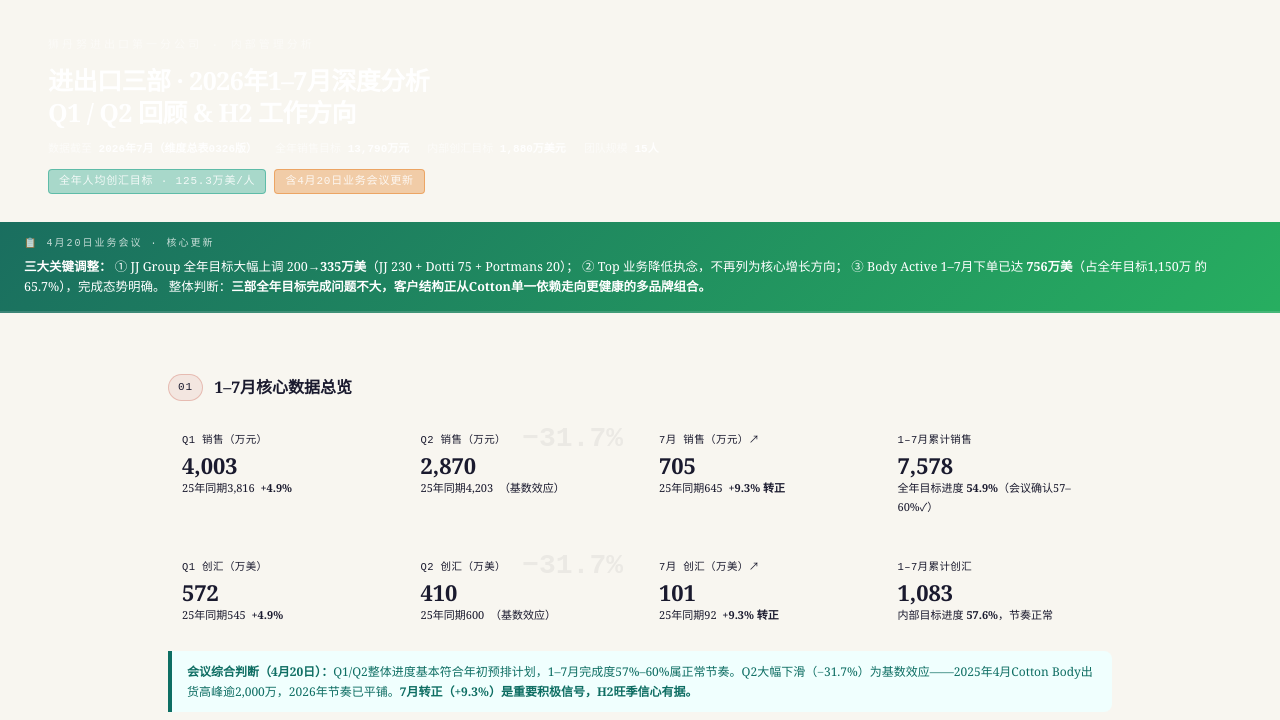
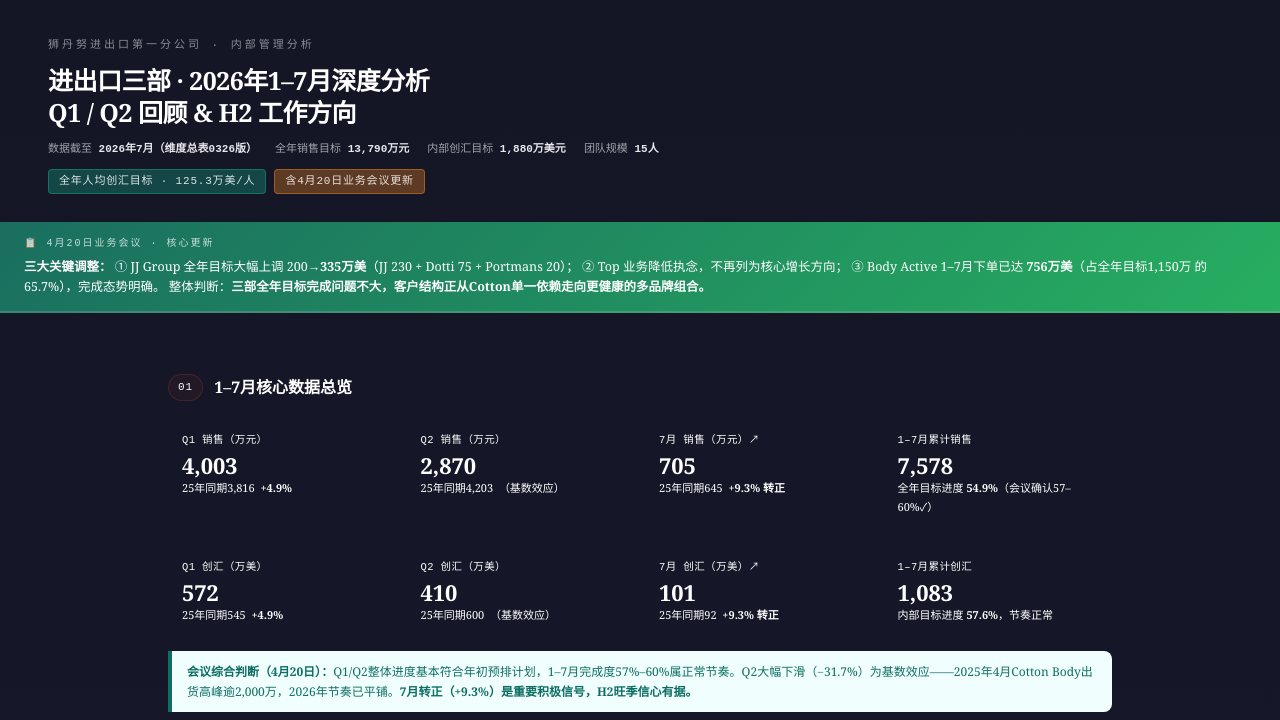
Before and after one commit to Tracy19810521/department_report, a plain HTML site: page index.html in a window 1280 px wide. Shown: the top 720 px of the page. Drawn offline with Linux system fonts and the light colour scheme.

Commit message:
Update index.html

```diff
--- a/index.html
+++ b/index.html
@@ -15,7 +15,8 @@
     --teal:#16a085;--purple:#8e44ad;
   }
   *{margin:0;padding:0;box-sizing:border-box;}
-  body{font-family:'Noto Serif SC',Georgia,serif;background:var(--paper);color:var(--ink);line-height:1.75;}
+  body{font-family:'Noto Serif SC',Georgia,serif;background: linear-gradient(180deg, #141626 0%, #1a1a2e 40%, #1f9b67 100%);
+  color: #ffffff;line-height:1.75;}
 
 /* HEADER */
 .hdr{background:var(–ink);color:#fff;padding:36px 48px 28px;position:relative;overflow:hidden;}
```
